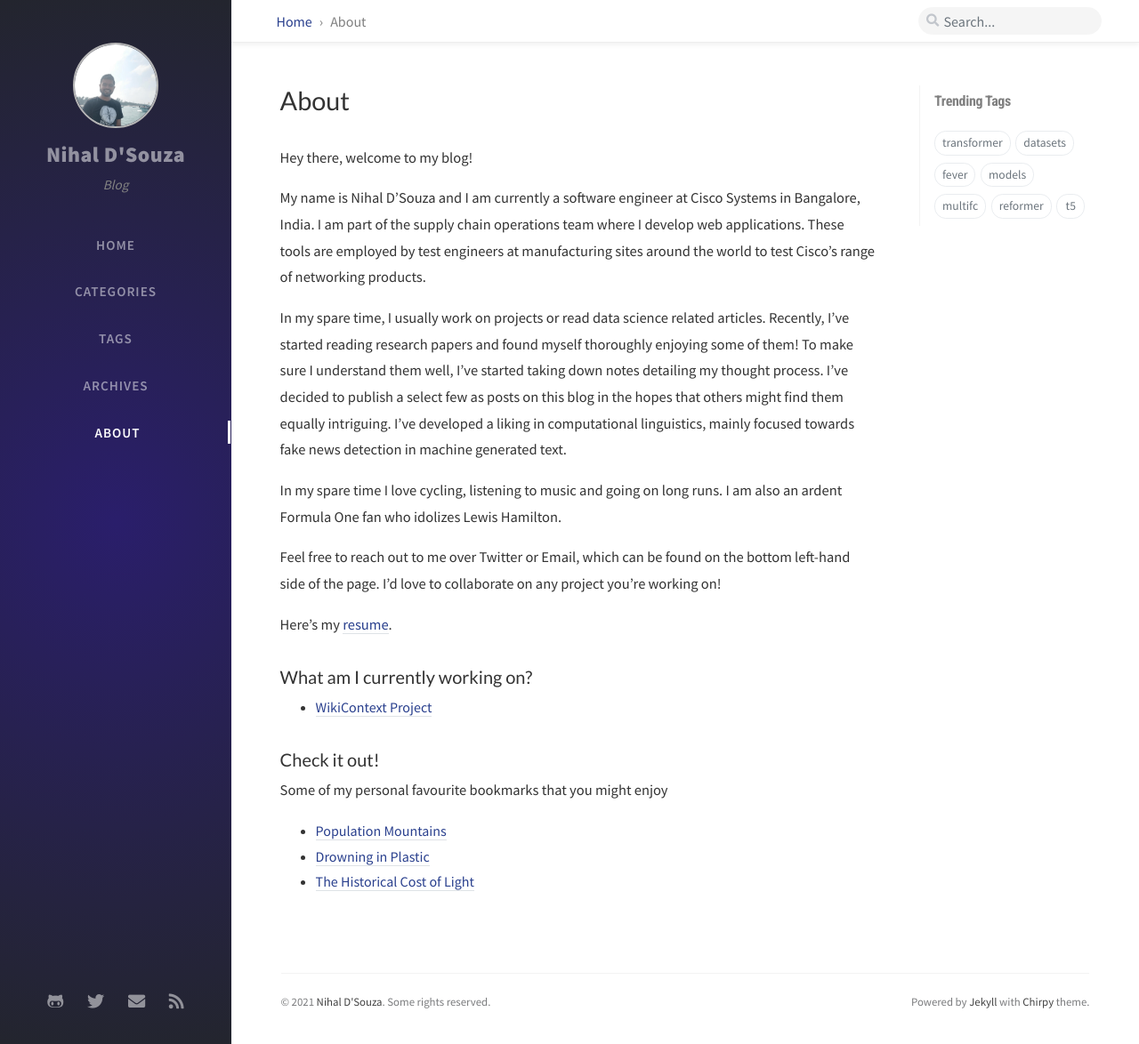
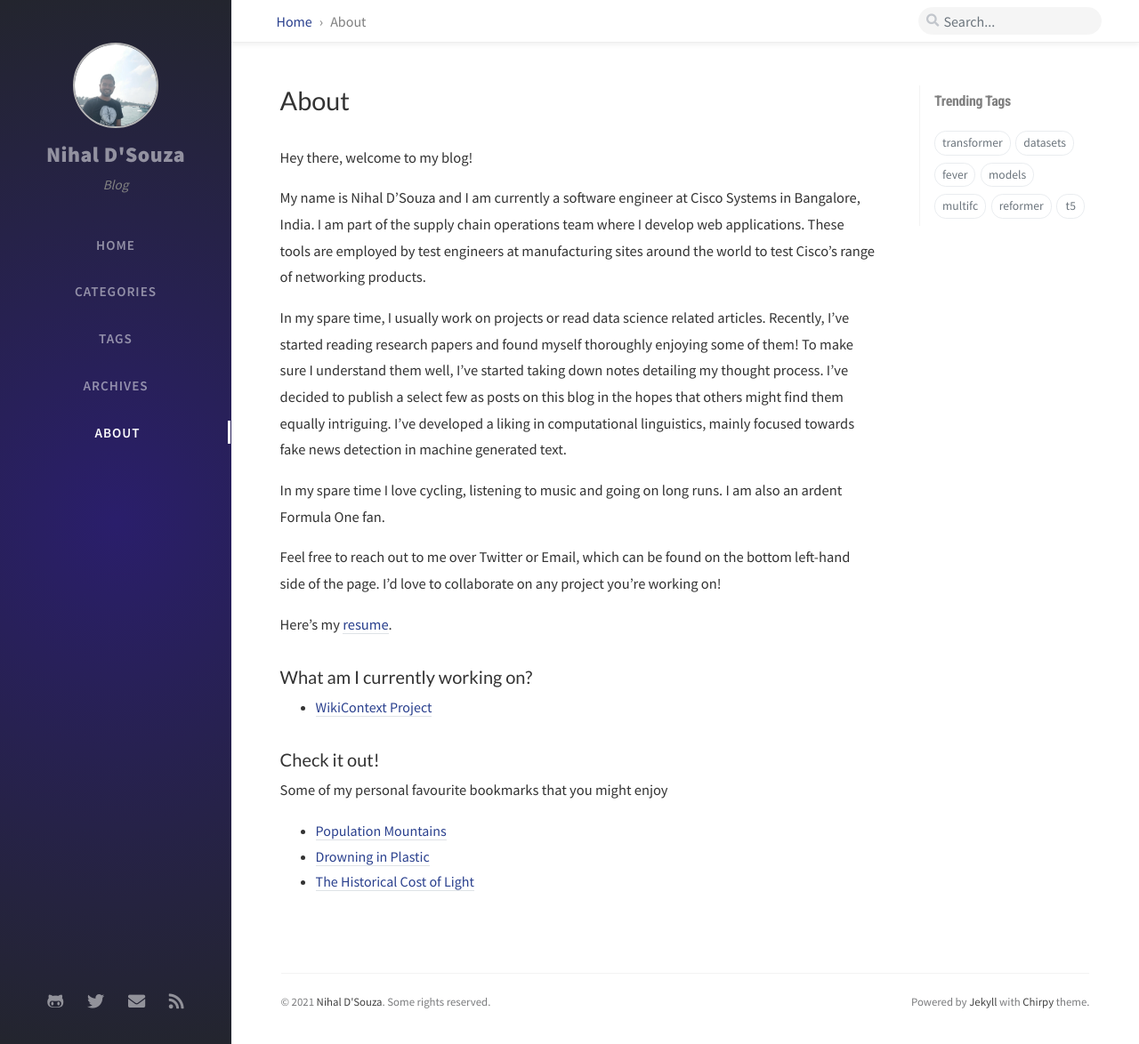
Before and after one commit to nihaldsouza/nihaldsouza.github.io, a Jekyll site: the page built from tabs/about.md, in a window 1280 px wide and 1174 px high. Shown: the whole window at 89% size. Built offline with Jekyll 4.4.1, drawn with Linux system fonts in a browser that asks for light colours; nearby versions of some CDN libraries; comment, search, counter and statistics services are not loaded.

Commit message:
Update about.md

```diff
--- a/tabs/about.md
+++ b/tabs/about.md
@@ -14,7 +14,7 @@ My name is Nihal D'Souza and I am currently a software engineer at Cisco Systems
 
 In my spare time, I usually work on projects or read data science related articles. Recently, I've started reading research papers and found myself thoroughly enjoying some of them! To make sure I understand them well, I've started taking down notes detailing my thought process. I've decided to publish a select few as posts on this blog in the hopes that others might find them equally intriguing. I've developed a liking in computational linguistics, mainly focused towards fake news detection in machine generated text.
 
-In my spare time I love cycling, listening to music and going on long runs. I am also an ardent Formula One fan who idolizes Lewis Hamilton.
+In my spare time I love cycling, listening to music and going on long runs. I am also an ardent Formula One fan.
 
 Feel free to reach out to me over Twitter or Email, which can be found on the bottom left-hand side of the page. I'd love to collaborate on any project you're working on!
 
```
